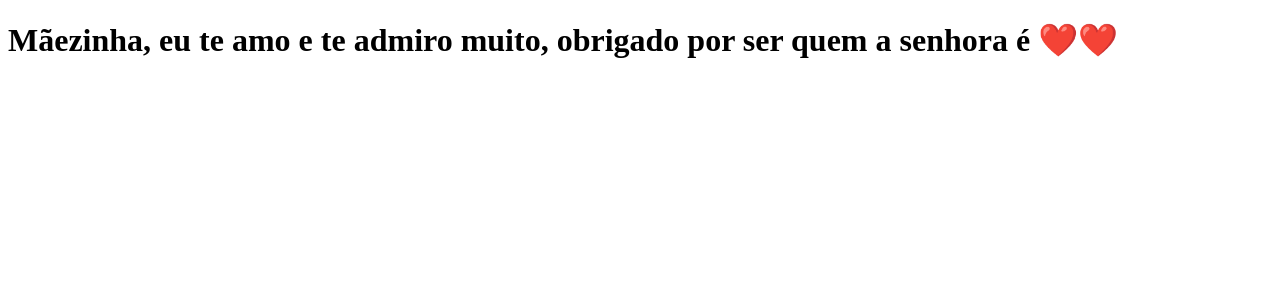
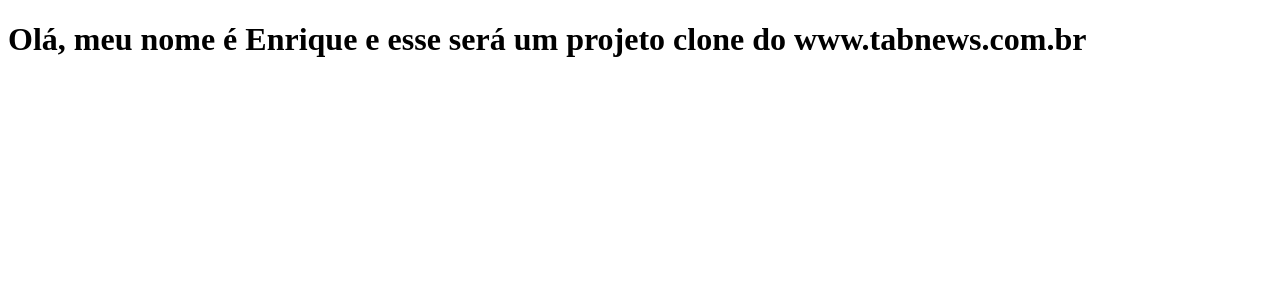
Before and after one commit to enrique-sem-h/tabnews-clone, a Next.js app: page / in a window 1280 px wide. Shown: the top 300 px of the page. Built offline with nearby package versions, Linux system fonts and the light colour scheme.

Commit message:
changed main phrase again

```diff
--- a/pages/index.js
+++ b/pages/index.js
@@ -1,5 +1,5 @@
 function Home() {
-    return <h1>Mãezinha, eu te amo e te admiro muito, obrigado por ser quem a senhora é ❤️❤️</h1>
+  return <h1>Olá, meu nome é Enrique e esse será um projeto clone do www.tabnews.com.br</h1>
 }
 
 export default Home;
```
